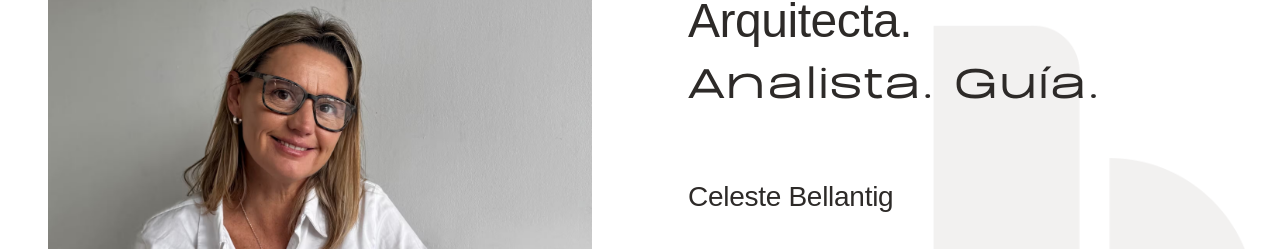
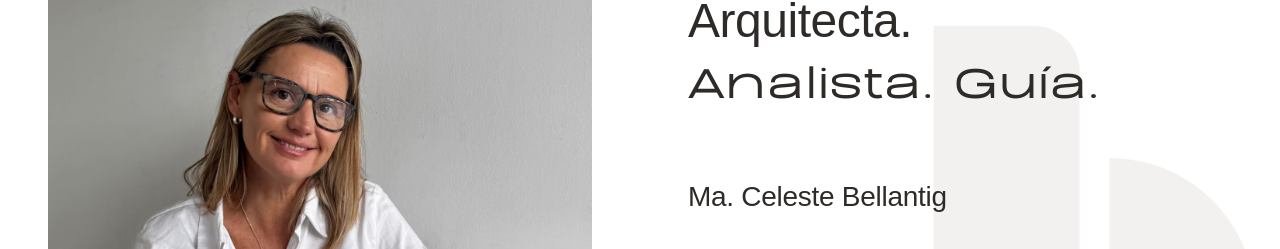
Before and after one commit to valenruffo/metodo_b, a website built with Vite: page index.html in a window 1280 px wide. Shown: the part 1257-1506 px from the top of the page. Built offline with nearby package versions, Linux system fonts and the light colour scheme; files whose address does not match are found by name; a web font is replaced by a local one.

Commit message:
fix: update name to Ma. Celeste Bellantig

```diff
--- a/index.html
+++ b/index.html
@@ -82,7 +82,7 @@
             <h2 id="about-title" class="section__title">
               Arquitecta.<br /><strong>Analista. Guía.</strong>
             </h2>
-            <p class="about__name">Celeste Bellantig</p>
+            <p class="about__name">Ma. Celeste Bellantig</p>
             <p class="about__role">Arquitecta &mdash; Consultora en prevención arquitectónica</p>
             <p class="about__bio">
               Mi trabajo consiste en mirar donde otros no miran. Observar, analizar
```
